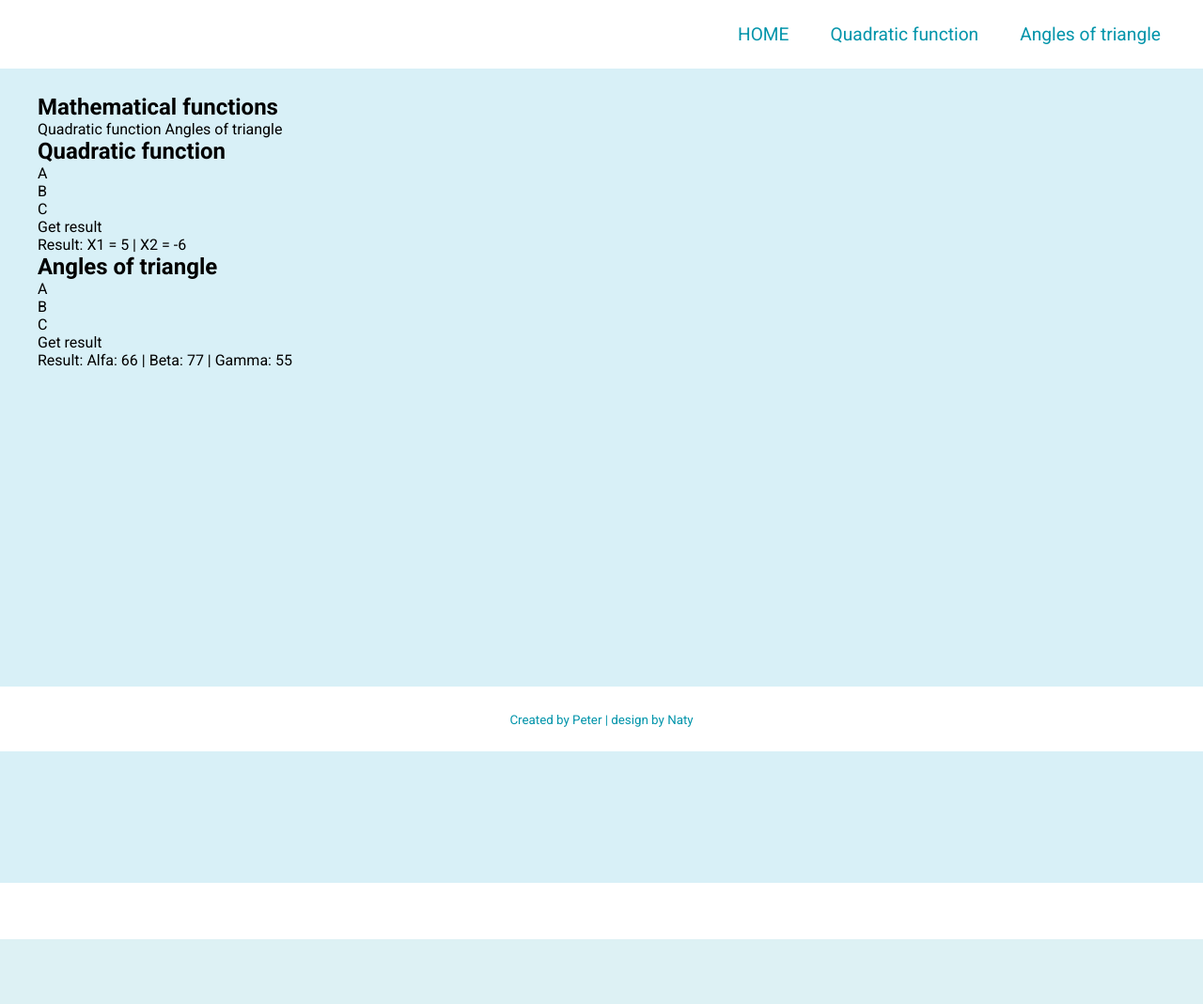
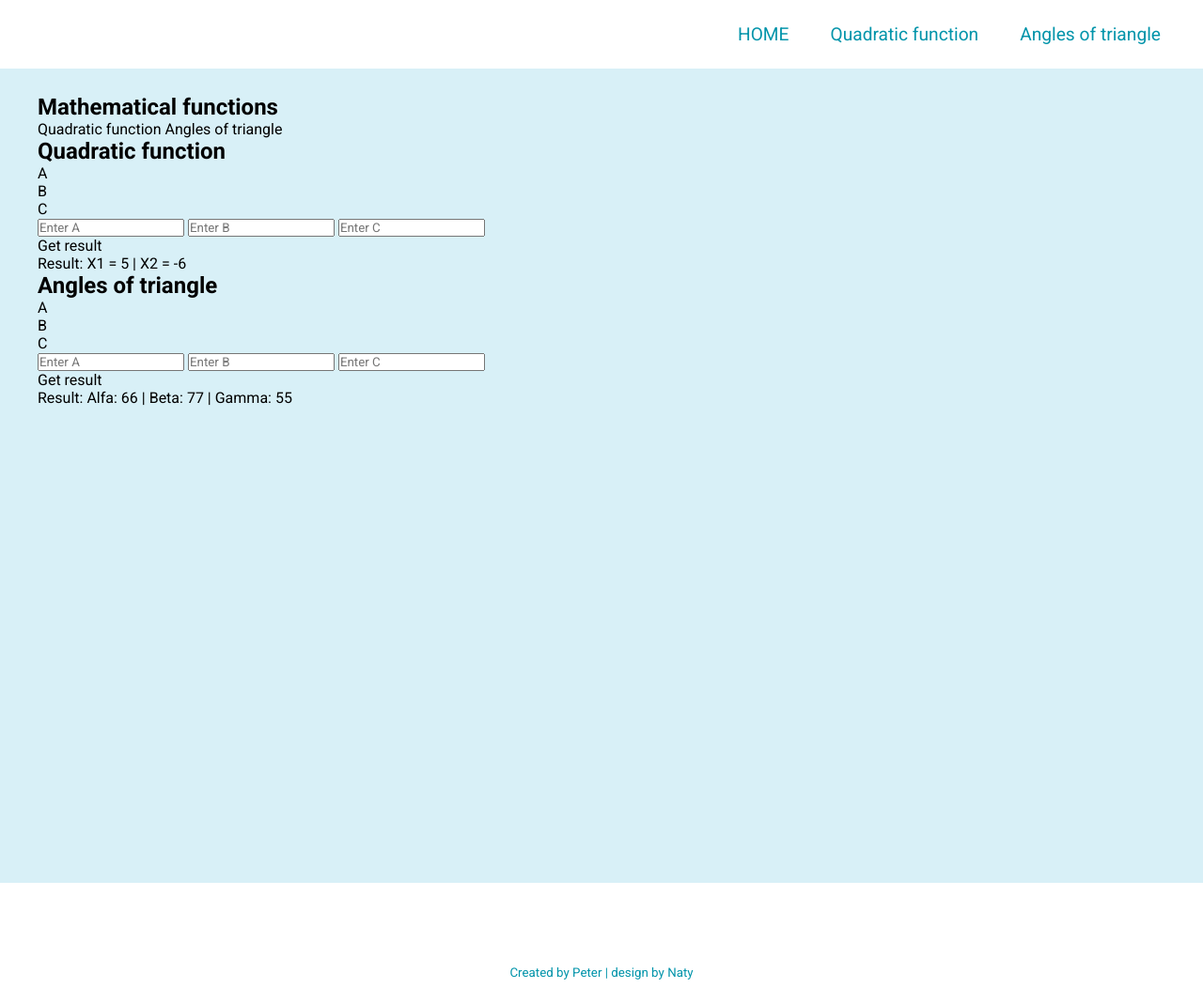
Before and after one commit to P3ter17/test_repo, a FastAPI app: page /web_page in a window 1280 px wide. Shown: the whole page at 94% size. Before the commit the page ends 1000 px from the top, so only its background shows below. Run offline with FastAPI, Linux system fonts and the light colour scheme; some web fonts are replaced.

Commit message:
update styles and index

```diff
--- a/api/static/main.css
+++ b/api/static/main.css
@@ -22,10 +22,3 @@ main {
     min-height: 100vh;
 
 }
-footer{
-    position: fixed;
-    bottom: 0;
-    right: 0;
-    left: 0;
-    z-index: 1000;
-}
--- a/api/templates/index.html
+++ b/api/templates/index.html
@@ -31,6 +31,11 @@
                     <p>B</p>
                     <p>C</p>
                 </div>
+                <div class="input">
+                    <input type="number" placeholder="Enter A">
+                    <input type="number" placeholder="Enter B">
+                    <input type="number" placeholder="Enter C">
+                </div>
                 <nav>
                     <a class="get_button">Get result</a>
                 </nav>
@@ -47,6 +52,11 @@
                     <p>A</p>
                     <p>B</p>
                     <p>C</p>
+                </div>
+                <div class="input">
+                    <input type="number" placeholder="Enter A">
+                    <input type="number" placeholder="Enter B">
+                    <input type="number" placeholder="Enter C">
                 </div>
                 <nav>
                     <a class="get_button">Get result</a>
```
